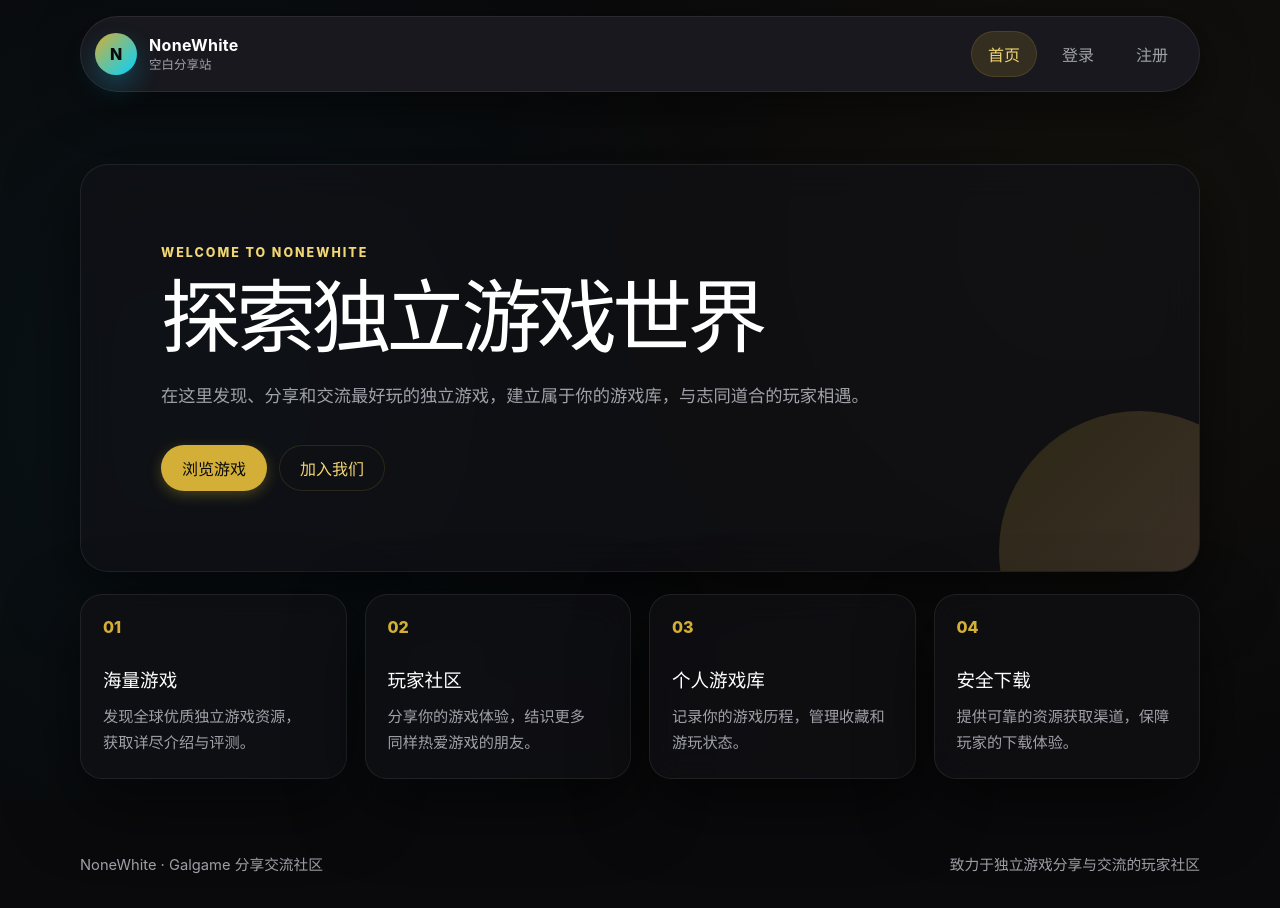
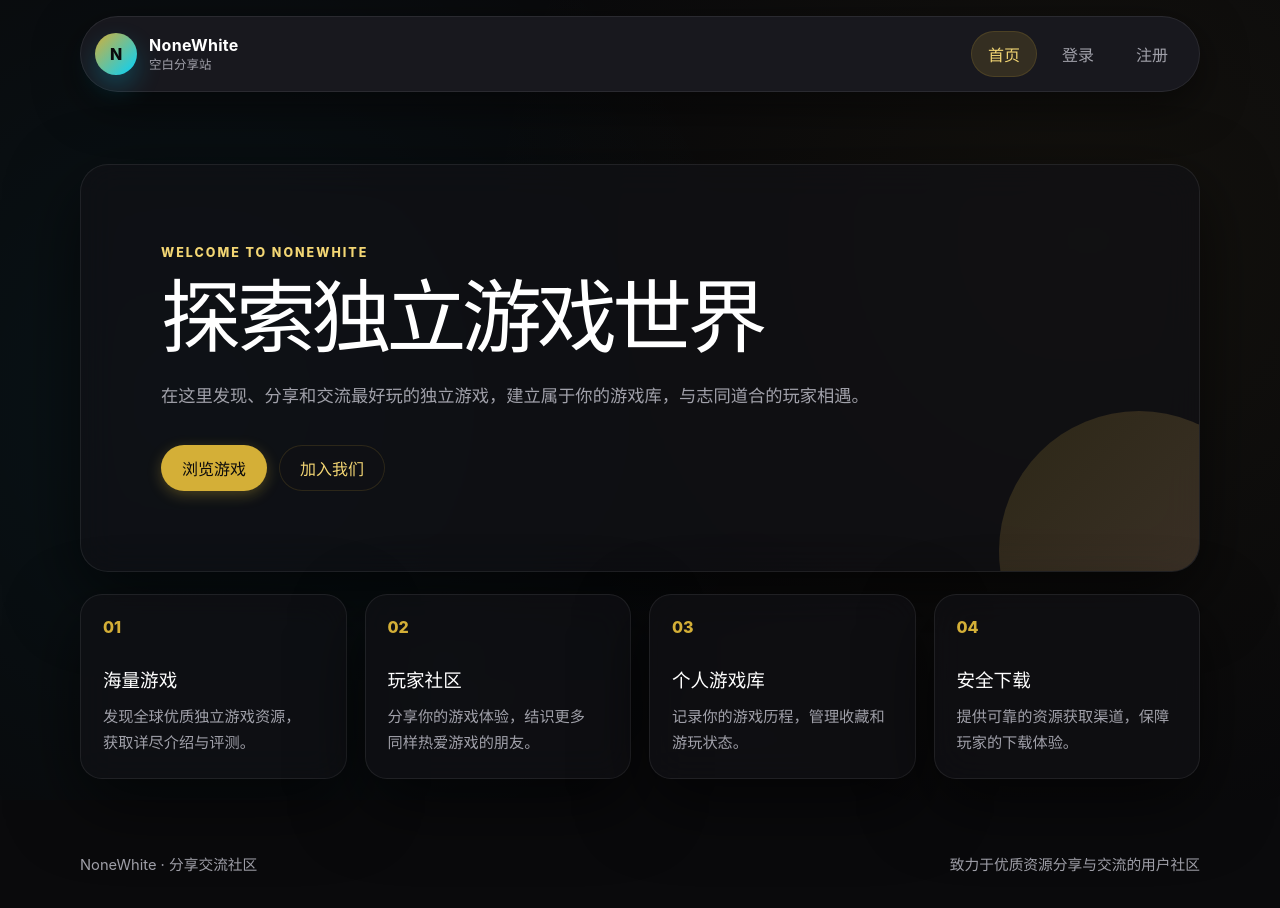
Before and after one commit to OctoberPrayRain/NoneWhite_Site, a Vue app in the folder client/: page / in a window 1280 px wide. Built offline with nearby package versions, Linux system fonts and the light colour scheme.

Commit message:
style(frontend): 更新页脚文件社区文案
Ultraworked with [Sisyphus](https://github.com/code-yeongyu/oh-my-openagent)

Co-authored-by: Sisyphus <clio-agent@sisyphuslabs.ai>

```diff
--- a/client/src/components/AppFooter.vue
+++ b/client/src/components/AppFooter.vue
@@ -1,6 +1,6 @@
 <template>
   <footer class="site-footer">
-    <p>NoneWhite · Galgame 分享交流社区</p>
-    <p>致力于独立游戏分享与交流的玩家社区</p>
+    <p>NoneWhite · 分享交流社区</p>
+    <p>致力于优质资源分享与交流的用户社区</p>
   </footer>
 </template>
```
